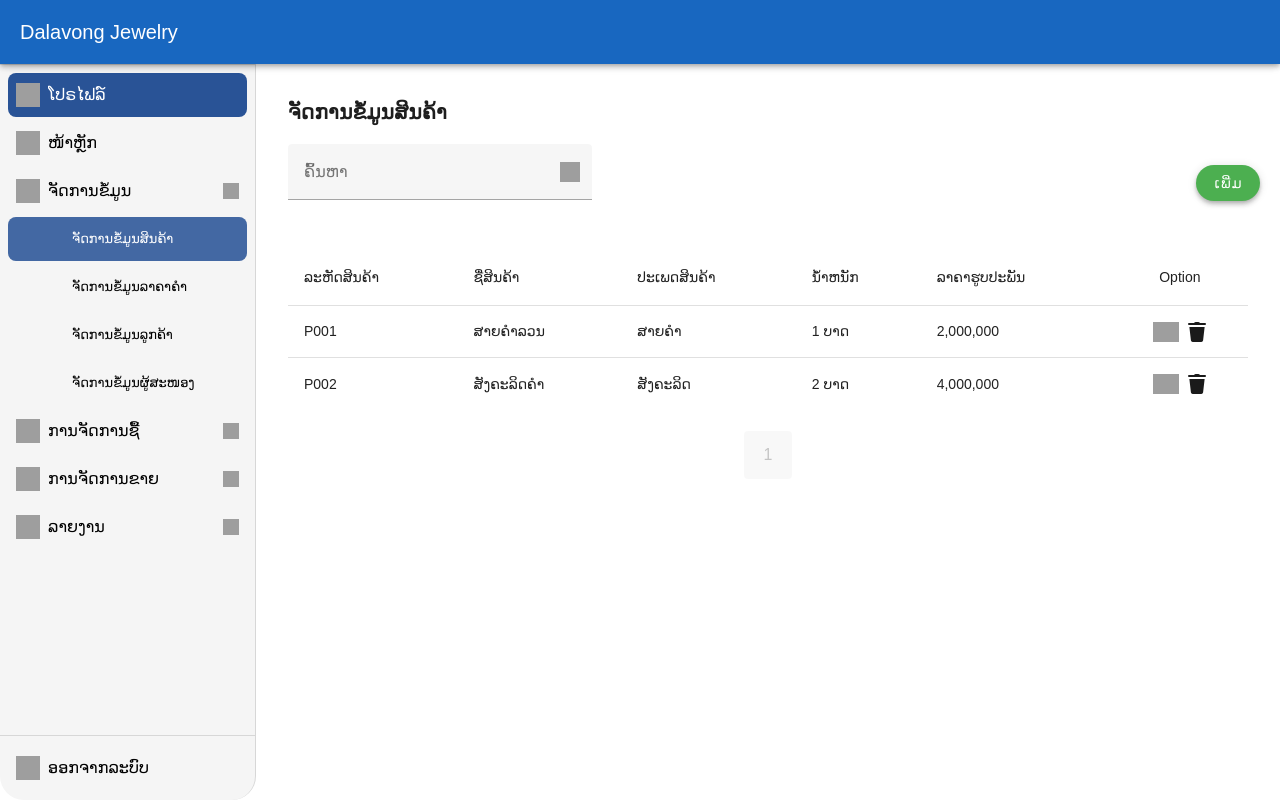
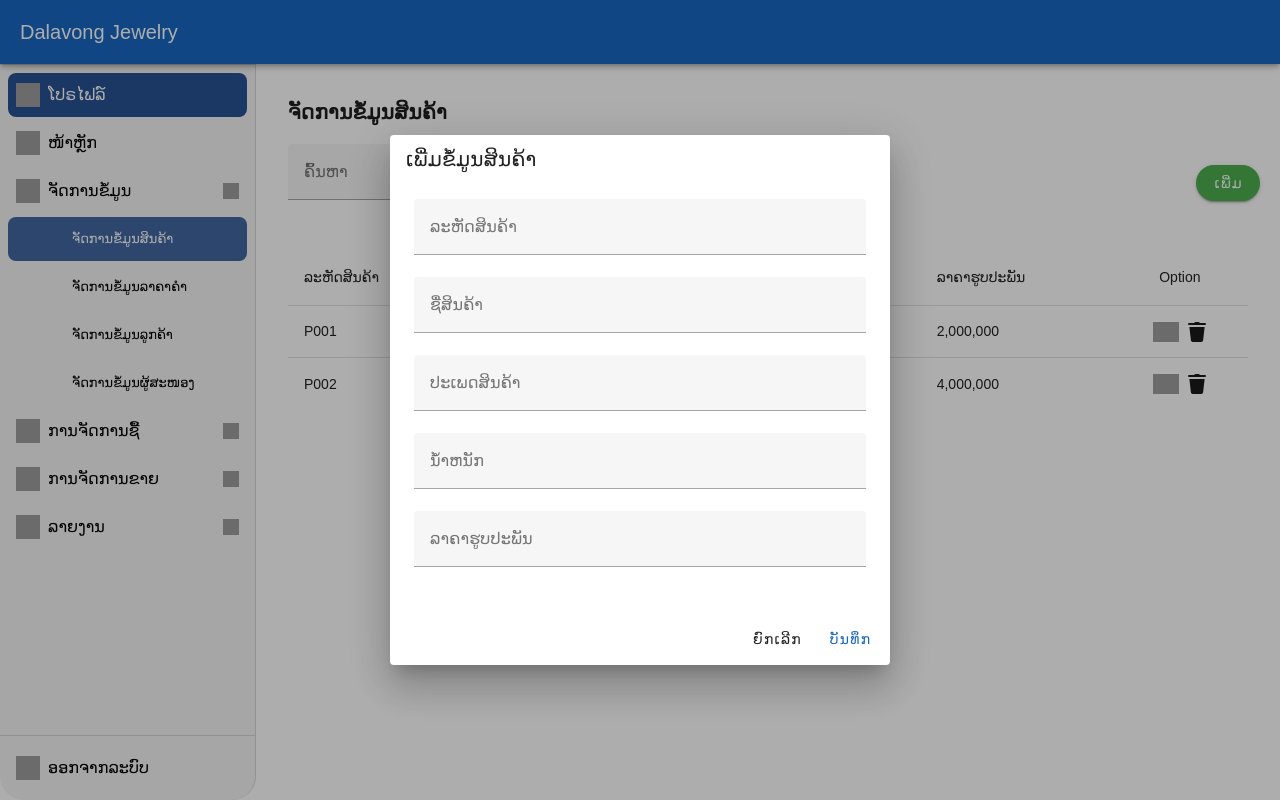
Before and after one commit to Clover-03/gold-shop-frontend, a Nuxt app: page /manage/product in a window 1280 px wide. Both pictures are taken after a click on the button "ເພີ່ມ". Built offline with nearby package versions, Linux system fonts and the light colour scheme; grey boxes are pictures that could not be loaded; a web font is replaced by a local one.

Commit message:
Update product.vue

```diff
--- a/pages/manage/product.vue
+++ b/pages/manage/product.vue
@@ -25,10 +25,9 @@
             />
           </template>
         </v-text-field>
-
       </v-col>
       <v-spacer />
-      <v-btn color="green" class="text-white" rounded @click="onAdd">
+      <v-btn color="green" class="text-white" rounded @click="addDialog = true">
         ເພີ່ມ
       </v-btn>
     </v-row>
@@ -83,6 +82,25 @@
       class="mt-4 d-flex justify-end"
     />
 
+    <!-- dialog add -->
+    <v-dialog v-model="addDialog" max-width="500px">
+      <v-card>
+        <v-card-title>ເພີ່ມຂໍ້ມູນສິນຄ້າ</v-card-title>
+        <v-card-text>
+          <v-text-field v-model="newProduct.code" label="ລະຫັດສິນຄ້າ" dense outlined />
+          <v-text-field v-model="newProduct.name" label="ຊື່ສິນຄ້າ" dense outlined />
+          <v-text-field v-model="newProduct.category" label="ປະເພດສິນຄ້າ" dense outlined />
+          <v-text-field v-model="newProduct.weight" label="ນ້ຳຫນັກ" dense outlined />
+          <v-text-field v-model="newProduct.estimatePrice" label="ລາຄາຮູບປະພັນ" dense outlined />
+        </v-card-text>
+        <v-card-actions>
+          <v-spacer />
+          <v-btn text @click="addDialog = false">ຍົກເລີກ</v-btn>
+          <v-btn color="primary" text @click="saveNewProduct">ບັນທຶກ</v-btn>
+        </v-card-actions>
+      </v-card>
+    </v-dialog>
+
     <!-- dialog edit -->
     <v-dialog v-model="editDialog" max-width="500px">
       <v-card>
@@ -128,6 +146,11 @@ const products = ref([
   }
 ])
 
+const newProduct = ref({
+  code: '', name: '', category: '', weight: '', estimatePrice: ''
+})
+
+const addDialog = ref(false)
 const editDialog = ref(false)
 const editItem = ref({})
 const editIndex = ref(-1)
@@ -140,10 +163,6 @@ const filteredProducts = computed(() => {
     .filter(p => p.code.includes(search.value) || p.name.includes(search.value))
     .slice(start, start + itemsPerPage)
 })
-
-const onAdd = () => {
-  console.log('Add new product')
-}
 
 const onSearch = () => {
   console.log('Searching for:', search.value)
@@ -167,6 +186,14 @@ const onDelete = (index) => {
   const actualIndex = (page.value - 1) * itemsPerPage + index
   products.value.splice(actualIndex, 1)
 }
+
+const saveNewProduct = () => {
+  if (newProduct.value.code) {
+    products.value.push({ ...newProduct.value })
+    addDialog.value = false
+    newProduct.value = { code: '', name: '', category: '', weight: '', estimatePrice: '' }
+  }
+}
 </script>
 
 <style scoped>
```
Lines whose indentation alone changed are shown as unchanged.
